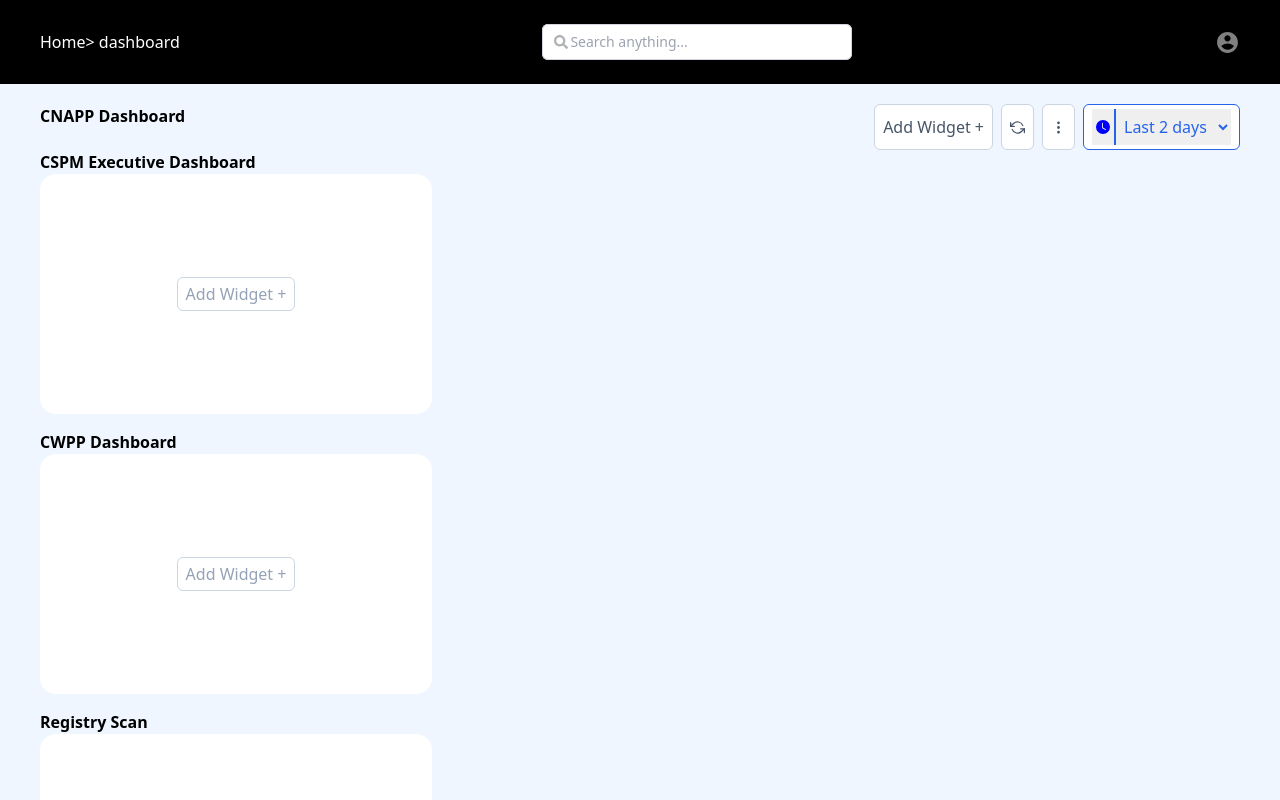
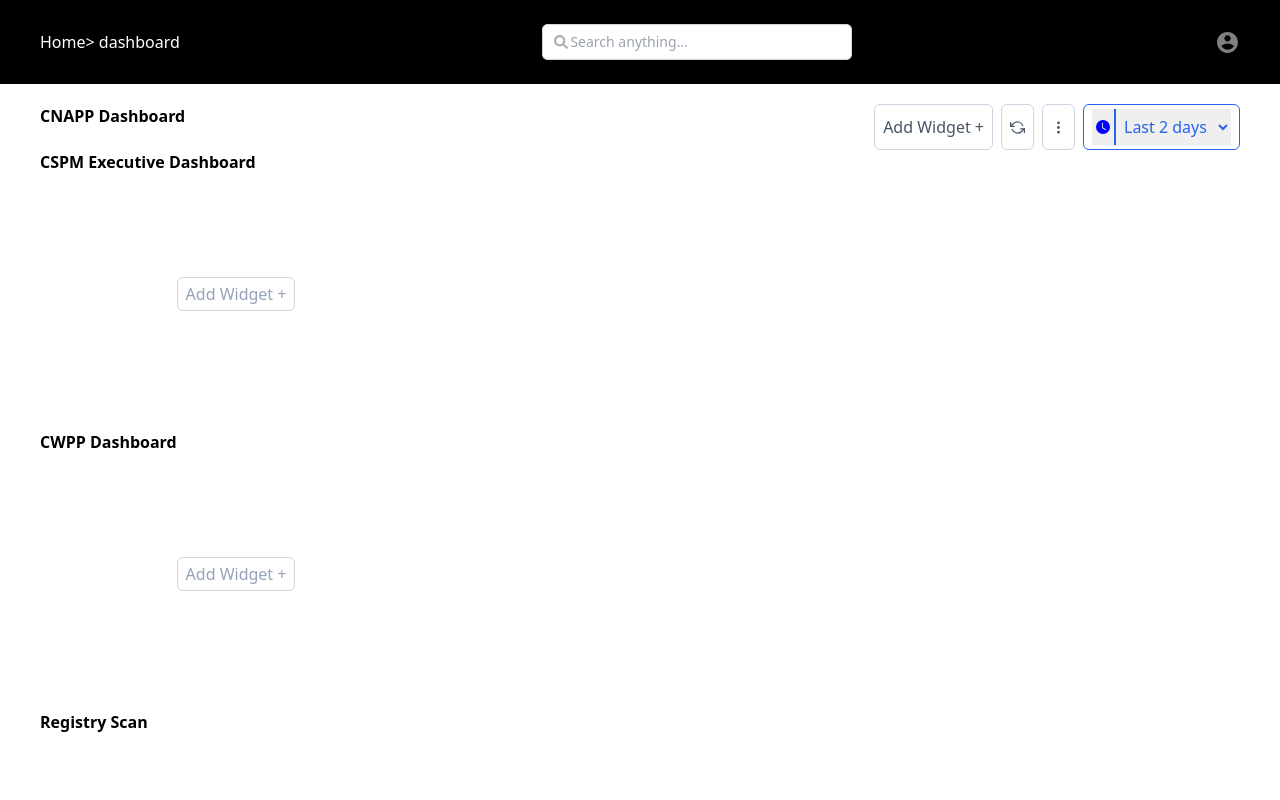
Before and after one commit to Rishabh826/Accuknox-assignment, a React (Create React App) app: page /dashboard in a window 1280 px wide. Shown: the top 800 px of the page. Built offline with nearby package versions, Linux system fonts and the light colour scheme.

Commit message:
colour change

```diff
--- a/src/Components/Content.js
+++ b/src/Components/Content.js
@@ -5,7 +5,7 @@ import WidgetContext from "../Context/WidgetContext";
 const Content = () => {
   const { fetchedData } = useContext(WidgetContext);
   return (
-    <div className="bg-blue-50 py-5 px-10">
+    <div className="bg-grey-50 py-5 px-10">
       <Headers />
       {fetchedData.categories.map((category) => (
         <Category key={category.id} title={category.title} id={category.id} />
```
